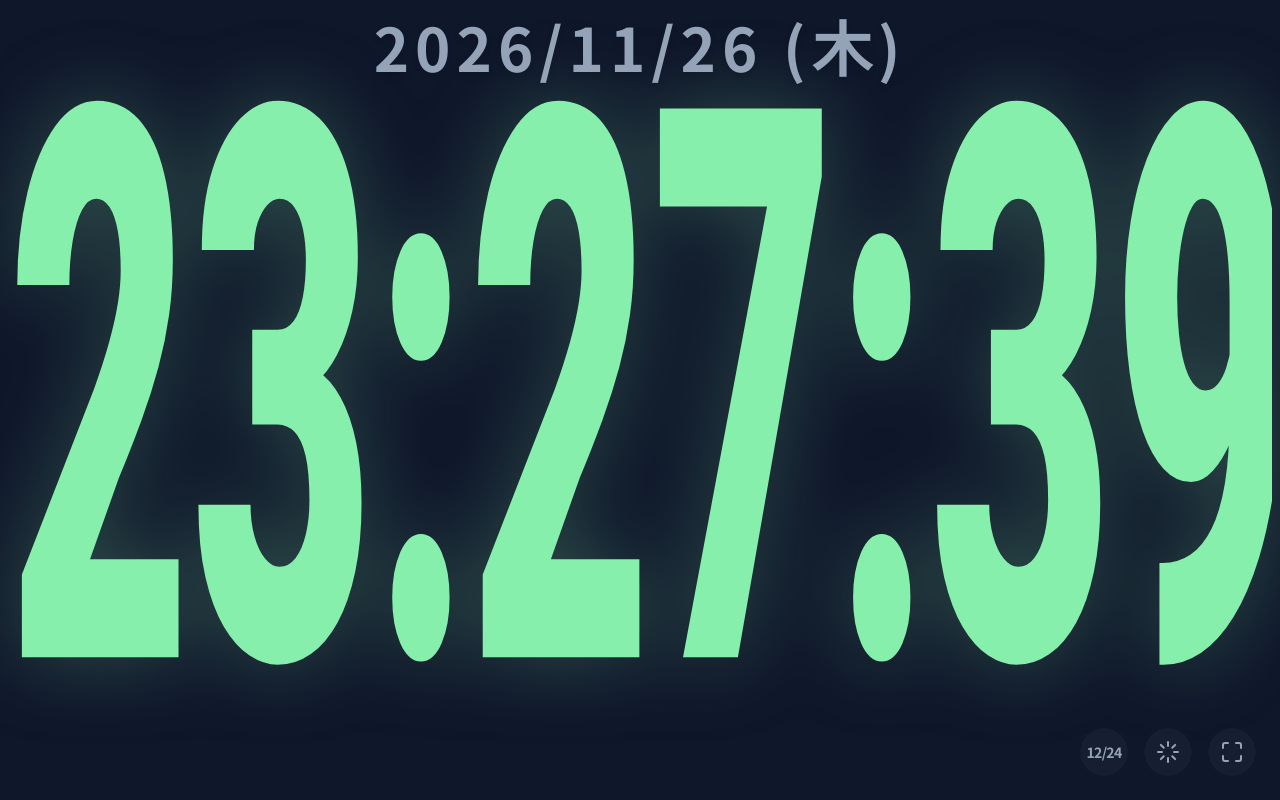
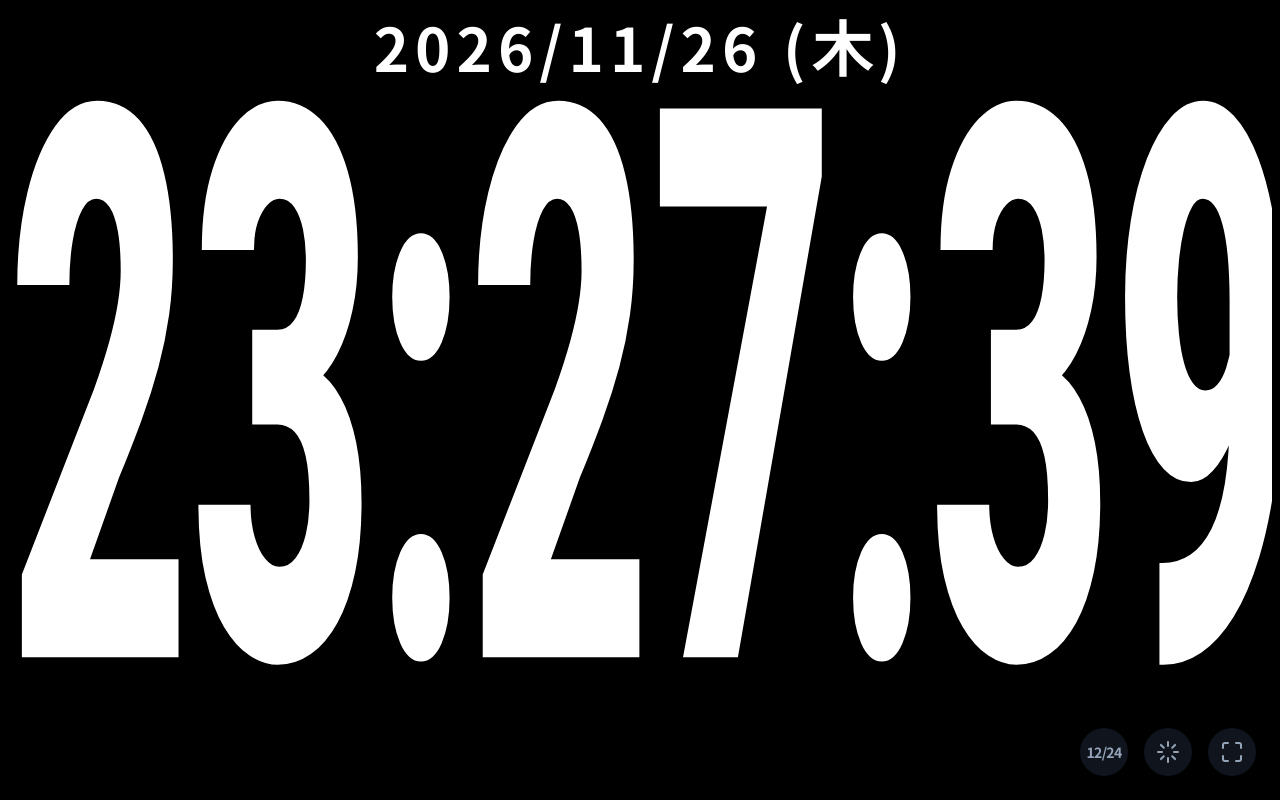
Before and after one commit to tabuset/bigwatch, a plain HTML site: page index.html in a window 1280 px wide. Drawn offline with nearby package versions, Linux system fonts and the light colour scheme.

Commit message:
Refactor index.html for improved styling and themes
Updated styles and functionality for the full-screen clock application.

```diff
--- a/index.html
+++ b/index.html
@@ -1,50 +1,51 @@
+
 <!DOCTYPE html>
 <html lang="ja">
 <head>
     <meta charset="UTF-8">
     <meta name="viewport" content="width=device-width, initial-scale=1.0">
     <title>フルスクリーン時計</title>
+
     <!-- Tailwind CSSの読み込み -->
     <script src="https://cdn.tailwindcss.com"></script>
-    <!-- Google Fontsの読み込み (時間用に視認性の高いRoboto、日付用に日本語フォント) -->
+
+    <!-- Google Fontsの読み込み -->
     <link href="https://fonts.googleapis.com/css2?family=Roboto:wght@700;900&family=Noto+Sans+JP:wght@400;700;900&display=swap" rel="stylesheet">
 
     <style>
-        /* カスタムフォントとアニメーションの定義 */
         body {
             font-family: 'Noto Sans JP', sans-serif;
-            background-color: #0f172a; /* Tailwindのslate-900相当 */
-            color: #ffffff; /* 文字は白色 */
-            overflow: hidden; /* スクロールバーを隠す */
+            background-color: #000000;
+            color: #ffffff;
+            overflow: hidden;
             transition: background-color 0.5s ease;
         }
 
         .font-clock {
             font-family: 'Roboto', sans-serif;
-            font-weight: 900; /* 極太にして視認性を最大限に高める */
-            /* 数字の幅を固定して、秒が変わるたびに文字がブレるのを防ぐ */
+            font-weight: 900;
             font-variant-numeric: tabular-nums;
         }
     </style>
 </head>
-<body class="h-screen w-screen flex flex-col select-none relative overflow-hidden transition-colors duration-500" style="background-color: #0f172a;">
+
+<body class="h-screen w-screen flex flex-col select-none relative overflow-hidden transition-colors duration-500" style="background-color: #000000;">
 
     <!-- 日付（上部に固定） -->
-    <div id="date" class="absolute top-4 left-0 w-full text-center text-4xl md:text-5xl lg:text-6xl text-slate-400 font-bold tracking-widest z-10 drop-shadow-md">
+    <div id="date" class="absolute top-4 left-0 w-full text-center text-4xl md:text-5xl lg:text-6xl text-white font-bold tracking-widest z-10" style="color: #ffffff;">
         ----/--/-- (-)
     </div>
 
-    <!-- メインの時計表示エリア (SVGで上下左右めいっぱい) -->
-    <!-- 上下パディングをさらに削って、日付やボタンに触れるギリギリまで広げる -->
+    <!-- メインの時計表示エリア -->
     <main class="absolute inset-0 pt-16 pb-20 px-2 w-full h-full flex flex-col items-center justify-center z-0" id="clock-container">
-        <!-- preserveAspectRatio="none" によって、枠に合わせて縦横比を無視して引き伸ばされる -->
-        <svg id="svg-container" class="w-full h-full" preserveAspectRatio="none" style="filter: drop-shadow(0 0 40px #86efac40); color: #86efac;">
+        <svg id="svg-container" class="w-full h-full" preserveAspectRatio="none" style="filter: none; color: #ffffff;">
             <text id="time-svg" x="0" y="0" class="font-clock fill-current">--:--:--</text>
         </svg>
     </main>
 
     <!-- コントロールボタンエリア（右下） -->
     <div class="absolute bottom-6 right-6 flex gap-4 z-10">
+
         <!-- 12/24時間切り替えボタン -->
         <button id="format-btn" onclick="toggleFormat()" class="w-12 h-12 flex items-center justify-center bg-slate-800/50 hover:bg-slate-700 rounded-full text-slate-400 hover:text-white transition-all backdrop-blur-sm font-bold text-sm tracking-tighter" title="12/24時間表記切り替え">
             12/24
@@ -69,19 +70,24 @@
         // 状態管理
         let is24HourFormat = true;
         let currentThemeIndex = 0;
-        let isViewBoxSet = false; // viewBoxを固定したかどうかのフラグ
+        let isViewBoxSet = false;
+        let clockTimer = null;
 
-        // テーマの配列 (背景色, テキスト色, 日付色)
+        // カラーテーマの配列
         const themes = [
-            { bg: '#0f172a', text: '#86efac', date: '#94a3b8' }, // Slate & Green (デフォルト)
-            { bg: '#000000', text: '#22c55e', date: '#166534' }, // Hacker Green
-            { bg: '#170f2a', text: '#e879f9', date: '#c026d3' }, // Neon Purple
-            { bg: '#2a0f0f', text: '#f87171', date: '#b91c1c' }, // Crimson
-            { bg: '#f8fafc', text: '#0f172a', date: '#475569' }  // Light Mode
+            { bg: '#000000', text: '#ffffff', date: '#ffffff', glow: false }, // 白黒（デフォルト）
+            { bg: '#0f172a', text: '#86efac', date: '#94a3b8', glow: true },  // Slate & Green
+            { bg: '#000000', text: '#22c55e', date: '#166534', glow: true },  // Hacker Green
+            { bg: '#170f2a', text: '#e879f9', date: '#c026d3', glow: true },  // Neon Purple
+            { bg: '#2a0f0f', text: '#f87171', date: '#b91c1c', glow: true },  // Crimson
+            { bg: '#f8fafc', text: '#0f172a', date: '#475569', glow: false }  // Light Mode
         ];
 
         // 時間と日付を更新する関数
         function updateClock() {
+            // タイマーの重複を防止
+            clearTimeout(clockTimer);
+
             const now = new Date();
 
             // 時間のフォーマット
@@ -90,71 +96,82 @@
             const seconds = String(now.getSeconds()).padStart(2, '0');
 
             if (!is24HourFormat) {
-                const ampm = hours >= 12 ? 'PM' : 'AM';
                 hours = hours % 12;
-                hours = hours ? hours : 12; // 0時は12時とする
-                // AM/PMを表示したい場合はここに追加できますが、シンプルさ重視で今回は数字のみ
+                hours = hours ? hours : 12;
             }
 
             const displayHours = String(hours).padStart(2, '0');
             const timeString = `${displayHours}:${minutes}:${seconds}`;
+
             const svgText = document.getElementById('time-svg');
             const svgEl = document.getElementById('svg-container');
 
             svgText.textContent = timeString;
 
-            // 初回、文字のバウンディングボックスを取得してSVGの描画領域をピッタリ合わせる
+            // 初回、文字のバウンディングボックスを取得
             if (!isViewBoxSet) {
-                // 最も幅が広そうな文字でサイズを測る
                 svgText.textContent = "00:00:00";
                 const bbox = svgText.getBBox();
+
                 if (bbox.width > 0) {
-                    // フォント自体の見えない上下余白を強引に削り込み、文字をさらに上下に引き伸ばす
-                    const tightenY = bbox.height * 0.1; // 10%削る
-                    svgEl.setAttribute('viewBox', `${bbox.x} ${bbox.y + tightenY} ${bbox.width} ${bbox.height - tightenY * 2}`);
+                    const tightenY = bbox.height * 0.1;
+
+                    svgEl.setAttribute(
+                        'viewBox',
+                        `${bbox.x} ${bbox.y + tightenY} ${bbox.width} ${bbox.height - tightenY * 2}`
+                    );
+
                     isViewBoxSet = true;
                 }
-                svgText.textContent = timeString; // 元に戻す
+
+                svgText.textContent = timeString;
             }
 
-            // 日付のフォーマット (例: 2026/05/08 (金))
+            // 日付のフォーマット
             const year = now.getFullYear();
             const month = String(now.getMonth() + 1).padStart(2, '0');
             const date = String(now.getDate()).padStart(2, '0');
             const days = ['日', '月', '火', '水', '木', '金', '土'];
             const dayOfWeek = days[now.getDay()];
 
-            document.getElementById('date').textContent = `${year}/${month}/${date} (${dayOfWeek})`;
+            document.getElementById('date').textContent =
+                `${year}/${month}/${date} (${dayOfWeek})`;
 
-            // 次の秒が切り替わるジャストのタイミングで再帰呼び出し（高精度）
+            // 次の秒が切り替わるタイミングで更新
             const msToNextSecond = 1000 - now.getMilliseconds();
-            setTimeout(updateClock, msToNextSecond);
+            clockTimer = setTimeout(updateClock, msToNextSecond);
         }
 
         // 12/24時間表記の切り替え
         function toggleFormat() {
             is24HourFormat = !is24HourFormat;
-            // 即座に更新を反映させるために少しだけ待つ(setTimeoutがクリアされないように配慮)
-            const now = new Date();
             updateClock();
+        }
+
+        // テーマを適用する関数
+        function applyTheme() {
+            const theme = themes[currentThemeIndex];
+            const svgContainer = document.getElementById('svg-container');
+
+            document.body.style.backgroundColor = theme.bg;
+            svgContainer.style.color = theme.text;
+            document.getElementById('date').style.color = theme.date;
+
+            // テーマごとに発光効果を設定
+            if (theme.glow) {
+                svgContainer.style.filter =
+                    `drop-shadow(0 0 40px ${theme.text}40)`;
+            } else {
+                svgContainer.style.filter = 'none';
+            }
         }
 
         // テーマの変更
         function changeTheme() {
-            currentThemeIndex = (currentThemeIndex + 1) % themes.length;
-            const theme = themes[currentThemeIndex];
+            currentThemeIndex =
+                (currentThemeIndex + 1) % themes.length;
 
-            document.body.style.backgroundColor = theme.bg;
-            document.getElementById('svg-container').style.color = theme.text;
-            document.getElementById('date').style.color = theme.date;
-
-            // ライトモードの時はドロップシャドウを消すなどの微調整
-            const svgContainer = document.getElementById('svg-container');
-            if(theme.bg === '#f8fafc') {
-                svgContainer.style.filter = 'none';
-            } else {
-                svgContainer.style.filter = `drop-shadow(0 0 40px ${theme.text}40)`; // 40は透明度25%の16進数
-            }
+            applyTheme();
         }
 
         // フルスクリーンの切り替え
@@ -162,23 +179,42 @@
             const doc = window.document;
             const docEl = doc.documentElement;
 
-            const requestFullScreen = docEl.requestFullscreen || docEl.mozRequestFullScreen || docEl.webkitRequestFullScreen || docEl.msRequestFullscreen;
-            const cancelFullScreen = doc.exitFullscreen || doc.mozCancelFullScreen || doc.webkitExitFullscreen || doc.msExitFullscreen;
+            const requestFullScreen =
+                docEl.requestFullscreen ||
+                docEl.mozRequestFullScreen ||
+                docEl.webkitRequestFullScreen ||
+                docEl.msRequestFullscreen;
+
+            const cancelFullScreen =
+                doc.exitFullscreen ||
+                doc.mozCancelFullScreen ||
+                doc.webkitExitFullscreen ||
+                doc.msExitFullscreen;
 
             const icon = document.getElementById('fs-icon');
 
-            if (!doc.fullscreenElement && !doc.mozFullScreenElement && !doc.webkitFullscreenElement && !doc.msFullscreenElement) {
+            if (
+                !doc.fullscreenElement &&
+                !doc.mozFullScreenElement &&
+                !doc.webkitFullscreenElement &&
+                !doc.msFullscreenElement
+            ) {
                 requestFullScreen.call(docEl);
+
                 // 縮小アイコンに変更
                 icon.innerHTML = '<path d="M8 3v3a2 2 0 0 1-2 2H3m18 0h-3a2 2 0 0 1-2-2V3m0 18v-3a2 2 0 0 1 2-2h3M3 16h3a2 2 0 0 1 2 2v3"/>';
             } else {
                 cancelFullScreen.call(doc);
+
                 // 拡大アイコンに戻す
                 icon.innerHTML = '<path d="M8 3H5a2 2 0 0 0-2 2v3m18 0V5a2 2 0 0 0-2-2h-3m0 18h3a2 2 0 0 0 2-2v-3M3 16v3a2 2 0 0 0 2 2h3"/>';
             }
         }
 
-        // 初回実行
+        // 初期テーマを適用
+        applyTheme();
+
+        // 時計を起動
         updateClock();
     </script>
 </body>
```
